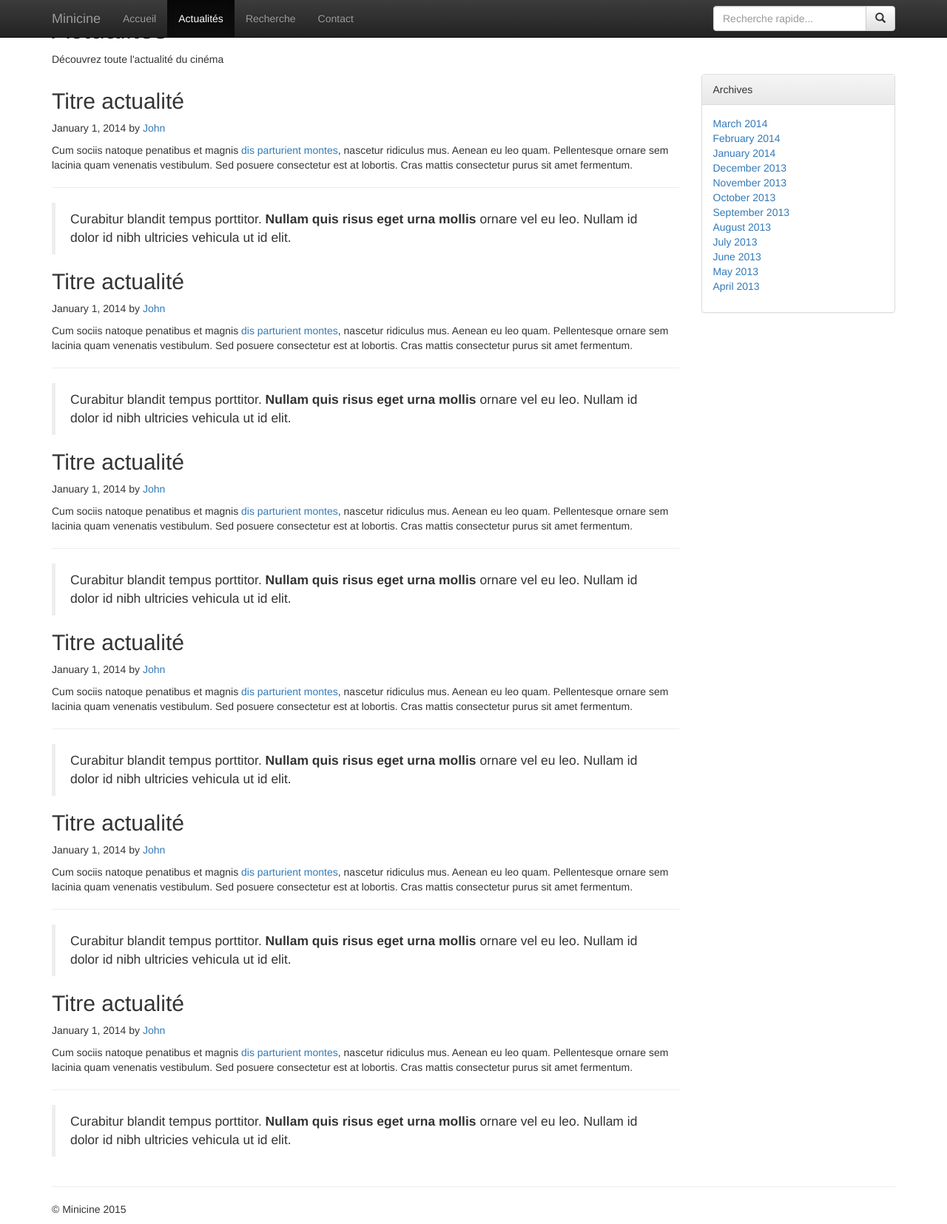
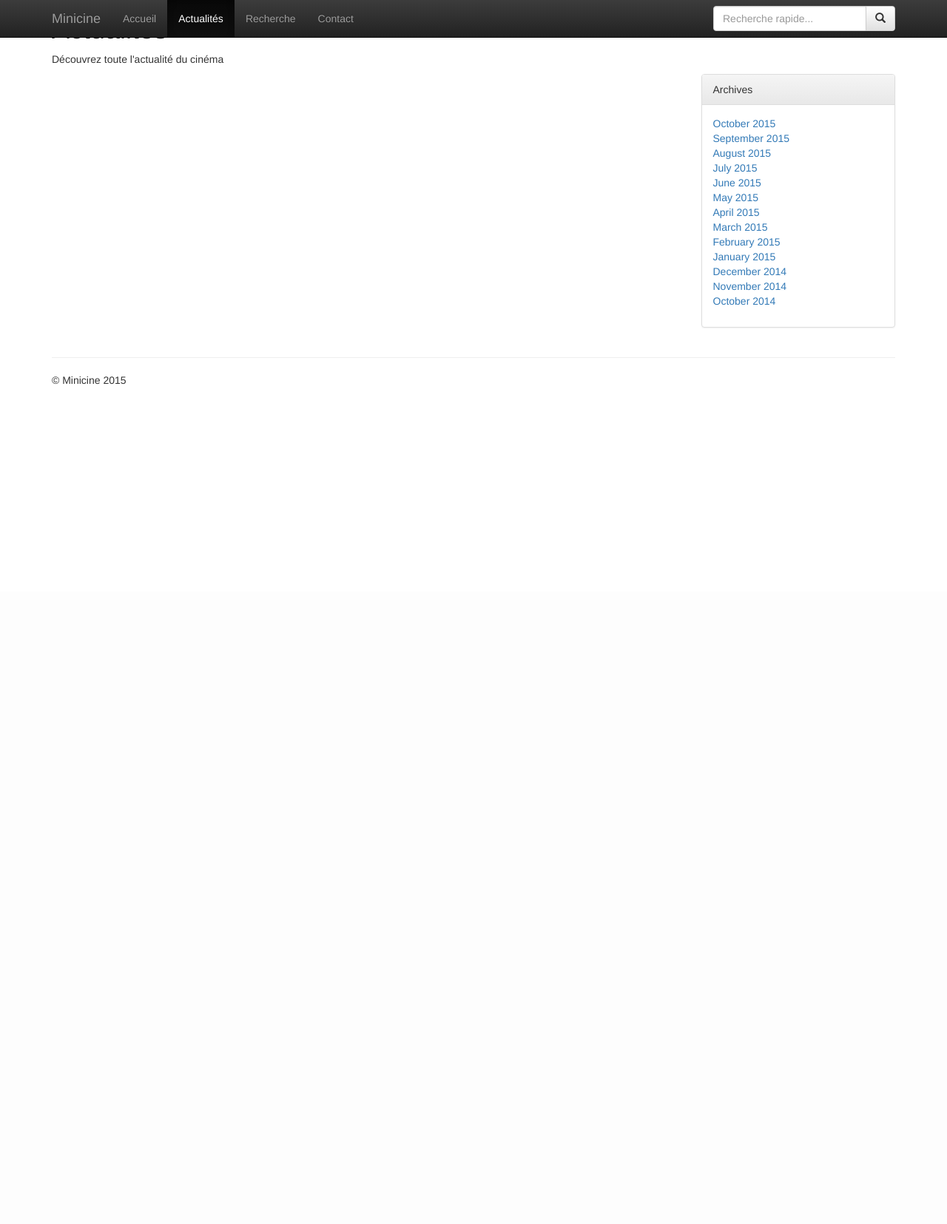
Before and after one commit to thierrybou/minicine-1, a PHP site: page /news.php in a window 1280 px wide. Shown: the whole page at 74% size. After the commit the page ends 520 px from the top, so only its background shows below. Run offline with PHP 8.4, Linux system fonts and the light colour scheme; tables that the repository leaves empty hold one stand-in row (values such as "Sample post"); some libraries are stand-ins or nearby versions.

Commit message:
Update news archives + sidebar news

```diff
--- a/inc/config.php
+++ b/inc/config.php
@@ -1,4 +1,7 @@
 <?php
+header('Content-Type: text/html; charset=utf-8');
+
+setlocale(LC_TIME, "fr_FR.UTF8", 'fra');
 
 $current_page = basename($_SERVER['PHP_SELF']);
 
--- a/news.php
+++ b/news.php
@@ -1,4 +1,15 @@
-<?php include_once 'partials/header.php' ?>
+<?php
+include_once 'partials/header.php';
+
+$date = !empty($_GET['date']) ? $_GET['date'] : date('Y-m'); // 2015-10
+
+$query = $db->prepare('SELECT * FROM news WHERE DATE_FORMAT(news_date, "%Y-%m") = :date');
+$query->bindValue(':date', $date, PDO::PARAM_STR);
+$query->execute();
+$news = $query->fetchAll();
+
+//echo debug($news);
+?>
 
 		<div class="news-container">
 
@@ -9,18 +20,30 @@
 
 			<div class="row">
 				<div class="col-xs-12 col-sm-9">
-					<?php for ($i = 0; $i < 6; $i++) { ?>
+
+					<?php
+					foreach($news as $article) {
+
+						$time = strtotime($article['news_date']);
+
+						$news_date = strftime('%A %d %B %Y', $time);
+					?>
 					<div class="news-post">
-						<h2>Titre actualité</h2>
-						<p>January 1, 2014 by <a href="#">John</a></p>
+						<h2><a href=""><?= $article['news_title'] ?></a></h2>
 
-						<p>Cum sociis natoque penatibus et magnis <a href="#">dis parturient montes</a>, nascetur ridiculus mus. Aenean eu leo quam. Pellentesque ornare sem lacinia quam venenatis vestibulum. Sed posuere consectetur est at lobortis. Cras mattis consectetur purus sit amet fermentum.</p>
+						<p><?= $news_date ?> by <a href="#"><?= $article['news_author'] ?></a></p>
+
 						<hr>
 						<blockquote>
-							<p>Curabitur blandit tempus porttitor. <strong>Nullam quis risus eget urna mollis</strong> ornare vel eu leo. Nullam id dolor id nibh ultricies vehicula ut id elit.</p>
+							<p>
+								<?= cutString($article['news_text'], 200, ' [...]') ?>
+							</p>
 						</blockquote>
+
+						<a href="" class="btn btn-default">Lire la suite</a>
 					</div>
 					<?php } ?>
+
 				</div>
 
 				<?php include_once 'partials/sidebar-news.php' ?>
--- a/partials/sidebar-news.php
+++ b/partials/sidebar-news.php
@@ -3,18 +3,21 @@
 						<div class="panel-heading">Archives</div>
 						<div class="panel-body">
 							<ol class="list-unstyled">
-								<li><a href="#">March 2014</a></li>
-								<li><a href="#">February 2014</a></li>
-								<li><a href="#">January 2014</a></li>
-								<li><a href="#">December 2013</a></li>
-								<li><a href="#">November 2013</a></li>
-								<li><a href="#">October 2013</a></li>
-								<li><a href="#">September 2013</a></li>
-								<li><a href="#">August 2013</a></li>
-								<li><a href="#">July 2013</a></li>
-								<li><a href="#">June 2013</a></li>
-								<li><a href="#">May 2013</a></li>
-								<li><a href="#">April 2013</a></li>
+
+								<?php
+								for ($i = 0; $i <= 12; $i++) {
+
+									$time = strtotime('-'.$i.' month');
+
+									$date_value = date('Y-m', $time);
+
+									$month_label = ucfirst(strftime('%B', $time));
+
+									$date_label = $month_label.' '.date('Y', $time); // Octobre 2015
+								?>
+								<li><a href="news.php?date=<?= $date_value ?>"><?= $date_label ?></a></li>
+								<?php } ?>
+
 							</ol>
 						</div>
 					</div>
```
